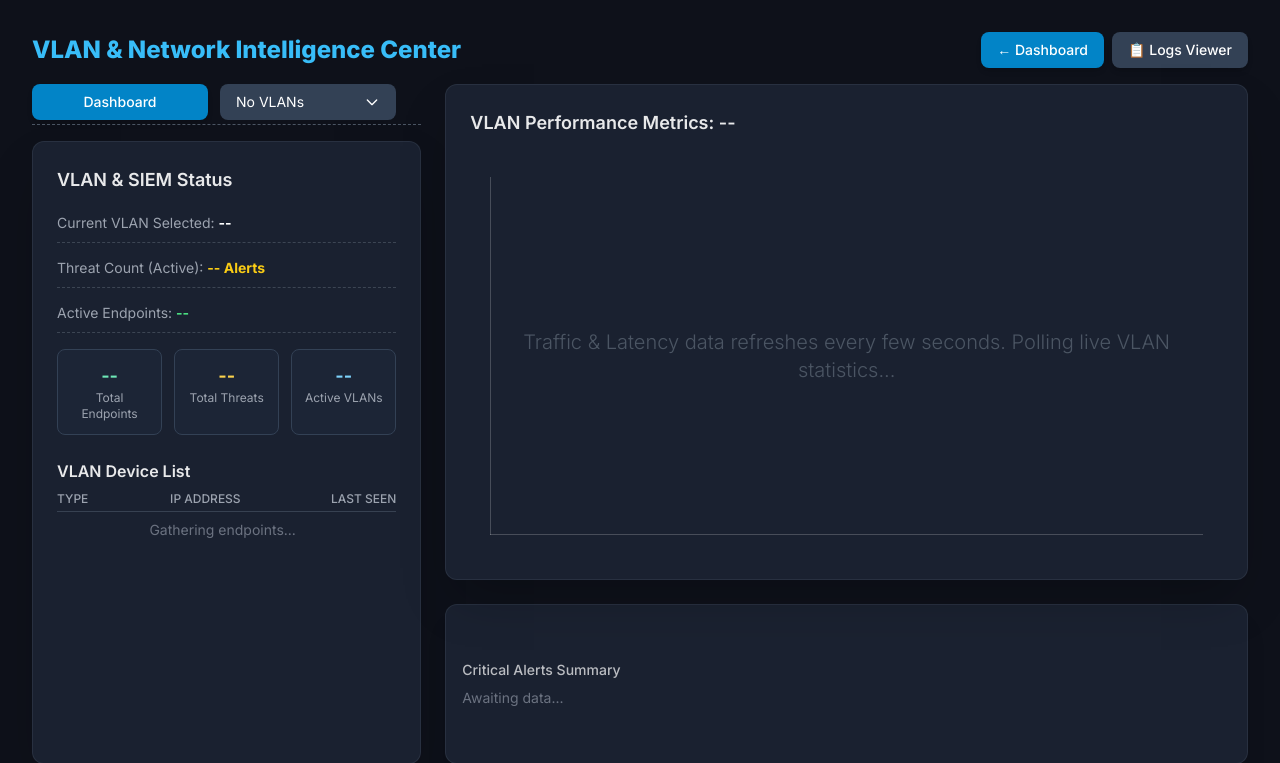
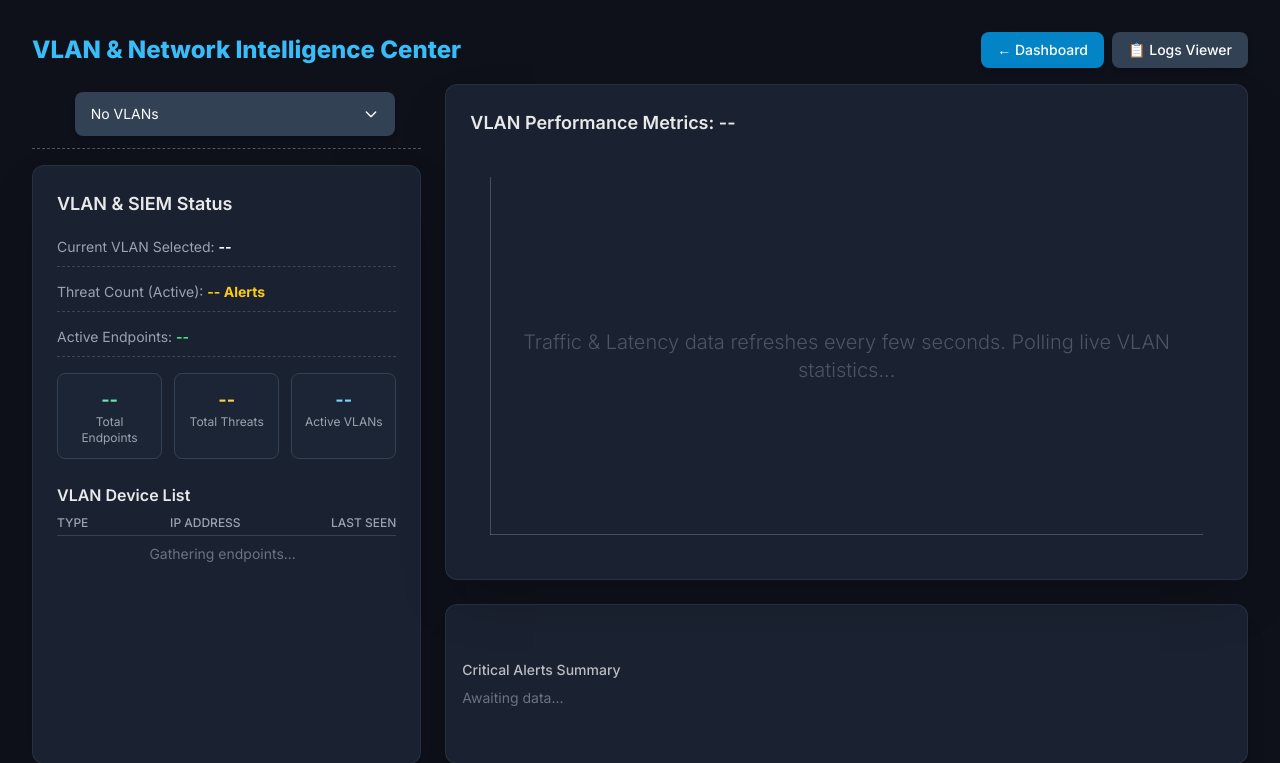
Before and after one commit to Mehrnikoo/SIEMproject, a PHP site: page /app/views/vlan.php in a window 1280 px wide. Shown: the top 763 px of the page. Run offline with PHP 8.4, Linux system fonts and the light colour scheme; some libraries are stand-ins or nearby versions.

Commit message:
some small changes

```diff
--- a/app/views/vlan.php
+++ b/app/views/vlan.php
@@ -66,16 +66,13 @@
         <div class="grid grid-cols-1 lg:grid-cols-3 gap-6 h-[85vh]">
             <div class="lg:col-span-1 flex flex-col space-y-4">
                 <div class="flex flex-col space-y-1 w-full">
-                    <div class="flex space-x-3 items-center">
-                        <a href="index.php" class="w-44 px-4 py-2 bg-sky-600 hover:bg-sky-500 text-white font-medium text-sm rounded-lg shadow-md transition duration-200 flex items-center justify-center">
-                            Dashboard
-                        </a>
-                        <div class="relative w-44">
-                            <button id="vlan-toggle" class="flex items-center justify-between px-4 py-2 bg-slate-700 hover:bg-slate-600 text-white text-sm rounded-lg w-44 transition duration-200" onclick="toggleDropdown()">
-                                <span id="vlan-selection">Loading VLANs...</span>
+                    <div class="flex items-center justify-center w-full m-2">
+                        <div class="relative w-full max-w-xs">
+                            <button id="vlan-toggle" class="w-full flex items-center justify-between px-4 py-3 bg-slate-700 hover:bg-slate-600 text-white text-sm rounded-lg shadow-md transition duration-200" onclick="toggleDropdown()">
+                                <span id="vlan-selection" class="truncate">Loading VLANs...</span>
                                 <svg id="dropdown-arrow" class="w-4 h-4 ml-2 transition-transform duration-200" fill="none" stroke="currentColor" viewBox="0 0 24 24" xmlns="http://www.w3.org/2000/svg"><path stroke-linecap="round" stroke-linejoin="round" stroke-width="2" d="M19 9l-7 7-7-7"></path></svg>
                             </button>
-                            <div id="vlan-menu" class="absolute z-10 mt-2 w-44 bg-[#1a2130] border border-[#374151] rounded-lg shadow-xl py-1 hidden"></div>
+                            <div id="vlan-menu" class="absolute left-0 right-0 z-10 mt-2 bg-[#1a2130] border border-[#374151] rounded-lg shadow-xl py-1 hidden"></div>
                         </div>
                     </div>
                     <div class="h-0 border-t border-dashed border-gray-600 w-full mb-2"></div>
```
